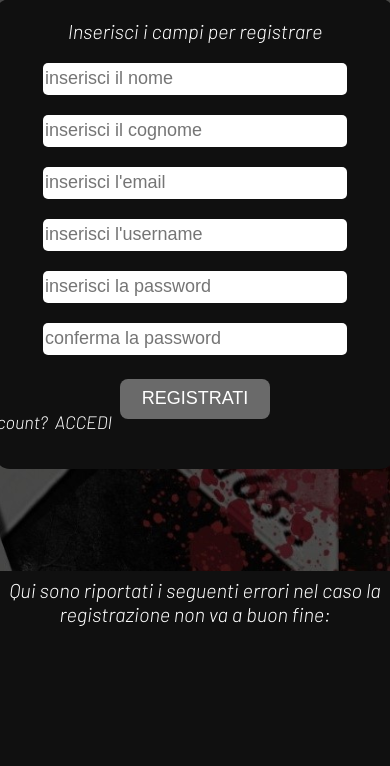
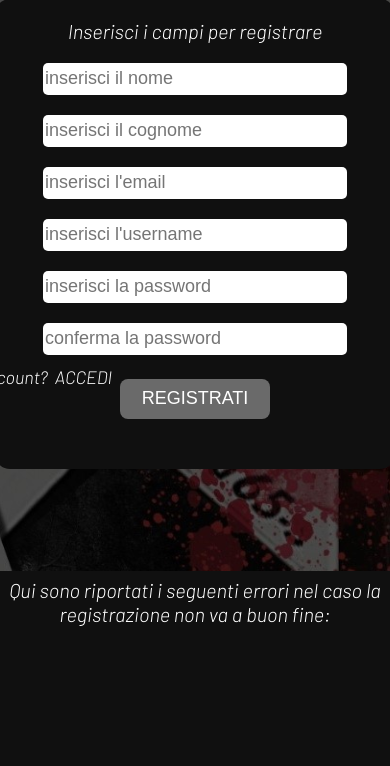
Before and after one commit to Giorgio-Nocerino/Tech_Web_Progetto, a Flask app: page /signup in a window 390 px wide; the page is wider, and only the part inside the window is pictured. Shown: the part 357-1123 px from the top of that part. Run offline with Flask 2, Linux system fonts and the light colour scheme; some web fonts are replaced.

Commit message:
Signup CSS

```diff
--- a/static/stylesheet/SignupStyle.css
+++ b/static/stylesheet/SignupStyle.css
@@ -184,7 +184,7 @@
     font-size: 18px;
     position: relative;
     float: right;
-    top:-5vw;
+    top:21em;
     right:15em;
     transform: translate(6, -15em);
 }
@@ -302,7 +302,7 @@
         font-size: 18px;
         position: relative;
         float: right;
-        top:29em;
+        top:26.5em;
         right:15em;
     }
 
```
